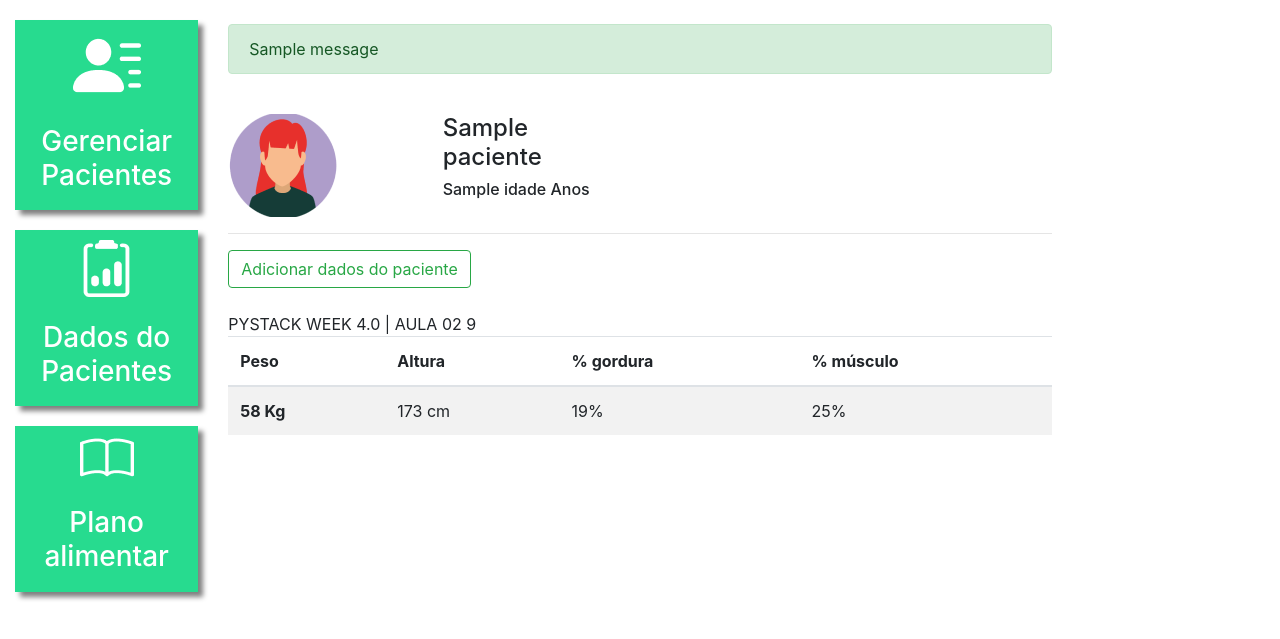
After one commit to DiegoDeJesuss/NUTRI-LAB, a Django app: template plataforma/templates/dados_paciente.html in a window 1280 px wide. The commit adds this page. Shown: the top 639 px of the page. Run offline with Django 5.2, Linux system fonts and the light colour scheme; the template is opened without the code that fills it: most values are stand-ins (such as "Sample title", 1, 10 or a date in 2020); one stand-in notice (Sample message) is shown.

Commit message:
cadastrando pacientes

```diff
--- /dev/null
+++ b/plataforma/templates/dados_paciente.html
@@ -0,0 +1,47 @@
+{% extends 'base_plataforma.html' %} {% load static %} {% block 'plataforma' %}
+{% if messages %}
+<br />
+{% for message in messages %}
+<div class="alert {{message.tags}}">{{message}}</div>
+{% endfor %} {% endif %}
+<br />
+<div class="row">
+  <div class="col-md-3">
+    <img src="{% static 'plataforma/img/perfil1.png' %}" />
+  </div>
+  <div class="col-md-3 dados descricao">
+    <h4>{{ paciente.nome }}</h4>
+    <h6>{{ paciente.idade }} Anos</h6>
+  </div>
+</div>
+<hr />
+<button
+  type="button"
+  class="btn btn-outline-success"
+  data-toggle="modal"
+  data-target="#modal"
+>
+  Adicionar dados do paciente
+</button>
+<br />
+<br />
+<table class="table table-striped">
+  <thead>
+    <tr>
+      <th scope="col">Peso</th>
+      <th scope="col">Altura</th>
+      <th scope="col">% gordura</th>
+      <th scope="col">% músculo</th>
+    </tr>
+  </thead>
+  <tbody>
+    <tr>
+      <th scope="row">58 Kg</th>
+      PYSTACK WEEK 4.0 | AULA 02 9
+      <td>173 cm</td>
+      <td>19%</td>
+      <td>25%</td>
+    </tr>
+  </tbody>
+</table>
+{% endblock%}
--- a/plataforma/urls.py
+++ b/plataforma/urls.py
@@ -2,4 +2,6 @@ from django.urls import path
 from . import views
 urlpatterns = [
     path('pacientes/', views.pacientes, name='pacientes'),
+    path('dados_paciente/', views.dados_paciente_listar, name="dados_paciente_listar"),
+    path('dados_paciente/<str:id>/', views.dados_paciente, name="dados_paciente"),
 ]
--- a/templates/base_plataforma.html
+++ b/templates/base_plataforma.html
@@ -19,7 +19,7 @@
         <h3>Gerenciar Pacientes</h3>
     </div>
     </a>
-        <a href="#" class="link-lateral">
+        <a href="{% url 'dados_paciente_listar' %}" class="link-lateral">
         <div class="card-lateral">
     <img src="{% static 'plataforma/img/dados_paciente.png' %}">
     <br>
```
Also changed, not shown: plataforma/templates/dados_paciente_listar.html (added, +30 -0 lines), plataforma/views.py (+17 -1 lines).
